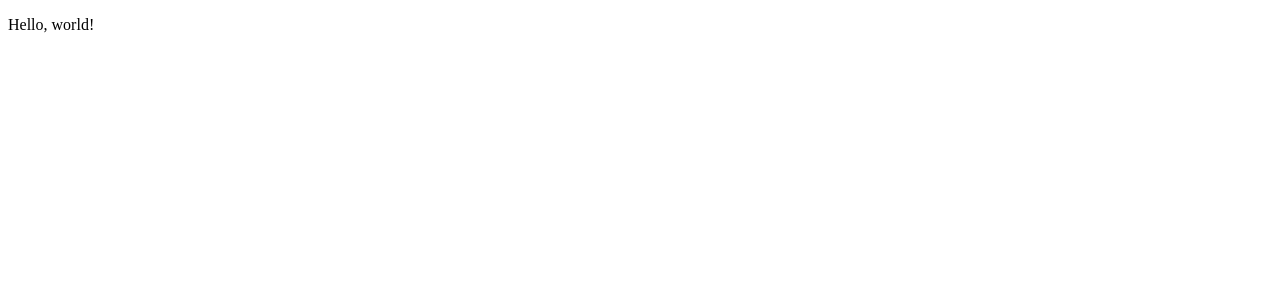
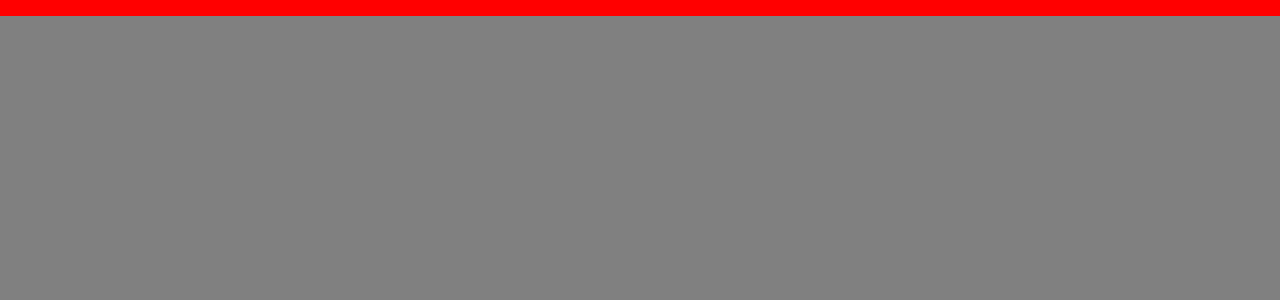
Before and after one commit to coranonprofit/website, a Next.js app: page / in a window 1280 px wide. Shown: the top 300 px of the page. Built offline with nearby package versions, Linux system fonts and the light colour scheme.

Commit message:
more skeleton structure

```diff
--- /dev/null
+++ b/src/app/global.css
@@ -0,0 +1,3 @@
+html, body {
+    margin: 0px;
+}
--- a/src/app/layout.tsx
+++ b/src/app/layout.tsx
@@ -1,3 +1,5 @@
+import "./global.css";
+
 export default function RootLayout({
   children,
 }: Readonly<{
--- /dev/null
+++ b/src/app/page.css
@@ -0,0 +1,3 @@
+html, body {
+    background: rgb(128,128,128);
+}
--- a/src/app/page.tsx
+++ b/src/app/page.tsx
@@ -1,3 +1,7 @@
+import NavBar from "@/components/NavBar"
+import "./page.css"
+import "@/components/NavBar"
+
 export default function MainPage() {
-  return <p>Hello, world!</p>
+  return <NavBar />
 }
--- /dev/null
+++ b/src/components/NavBar/index.module.css
@@ -0,0 +1,5 @@
+.main {
+    width: 100%;
+    height: 16px;
+    background:red;
+}
--- /dev/null
+++ b/src/components/NavBar/index.tsx
@@ -0,0 +1,6 @@
+import style from "./index.module.css";
+
+export default function NavBar() {
+    return <div className={style.main}>
+    </div>
+}
```
Also changed, not shown: src/app/(information)/layout.tsx (+12 -0 lines).
